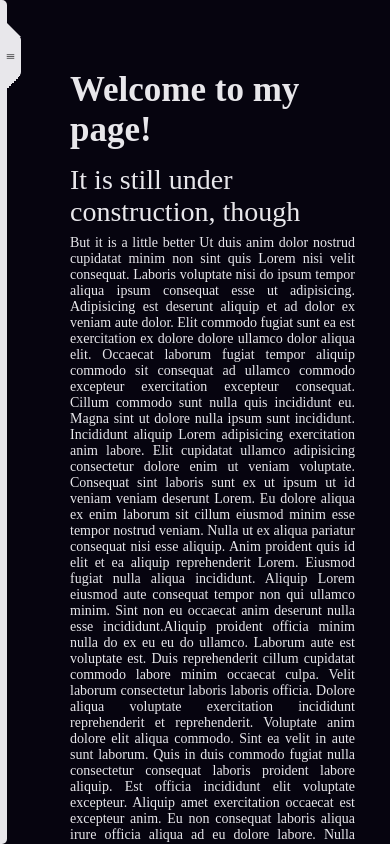
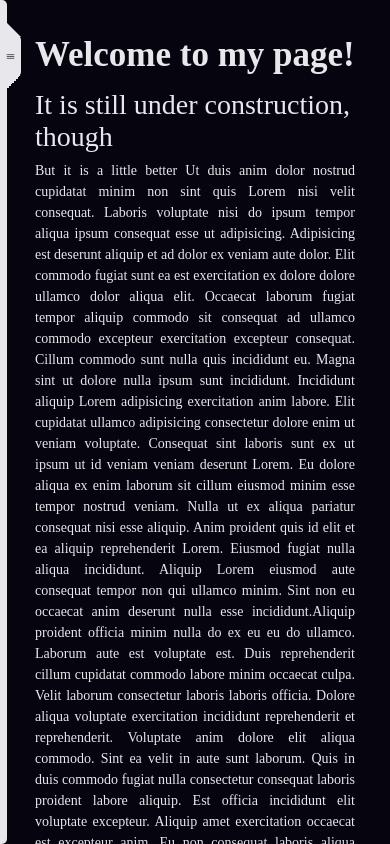
Before and after one commit to Arthur-phys/blog, a React (Vite) app: page / in a window 390 px wide. Shown: the top 844 px of the page. Built offline with nearby package versions, Linux system fonts and the light colour scheme; a web font is replaced by a local one.

Commit message:
* feat: added better line height for blog

```diff
--- a/index.html
+++ b/index.html
@@ -4,7 +4,7 @@
     <meta charset="UTF-8" />
     <link rel="icon" type="image/svg+xml" href="/favicon.svg" />
     <meta name="viewport" content="width=device-width, initial-scale=1.0" />
-    <title>blog</title>
+    <title>Memento Olontic</title>
   </head>
   <body>
     <div id="root"></div>
--- a/src/App.css
+++ b/src/App.css
@@ -6,5 +6,5 @@
 
 .content {
     display: flex;
-    padding: 10rem 5rem 0 10rem;
+    padding: 5rem 5rem 0 5rem;
 }
--- a/src/App.tsx
+++ b/src/App.tsx
@@ -24,7 +24,7 @@ function App() {
       <div className="page">
         <Sidebar latestPosts={["Welcome to my page!"]}/>
         <div className='content'>
-          <Post title={content ? content.post.title : "Upss!!"} sections={content ? content.post.sections : []}/>
+          <Post title={content ? content.post.title : "Upss!! I did not find that ( ˶°ㅁ°) !!"} sections={content ? content.post.sections : []}/>
         </div>
       </div>
     </>
--- a/src/components/Post.css
+++ b/src/components/Post.css
@@ -13,3 +13,37 @@ h2 {
 p {
      text-align: justify;
 }
+
+.post-content {
+    margin: 0 20rem;
+}
+
+@media (max-width: 1200px) {
+    .post-content {
+        margin: 0 15rem;
+    }
+}
+
+@media (max-width: 1024px) {
+    .post-content {
+        margin: 0 12rem;
+    }
+}
+
+@media (max-width: 768px) {
+    .post-content {
+        margin: 0 8rem;
+    }
+}
+
+@media (max-width: 600px) {
+    .post-content {
+        margin: 0 5rem;
+    }
+}
+
+@media (max-width: 480px) {
+    .post-content {
+        margin: 0;
+    }
+}
--- a/src/components/Post.tsx
+++ b/src/components/Post.tsx
@@ -6,7 +6,7 @@ import type { PostDetails } from '../interfaces/post'
 export default function Post(content: PostDetails) {
     return (
         <>
-            <div>
+            <div className='post-content'>
                 <h1>{content.title}</h1>
                 {
                     content.sections.map(s => (
--- a/src/index.css
+++ b/src/index.css
@@ -82,4 +82,5 @@ h3 {
 p {
     font-weight: 400;
     font-size: 2rem;
+    line-height: 1.5;
 }
```
Also changed, not shown: public/favicon.svg (added).
